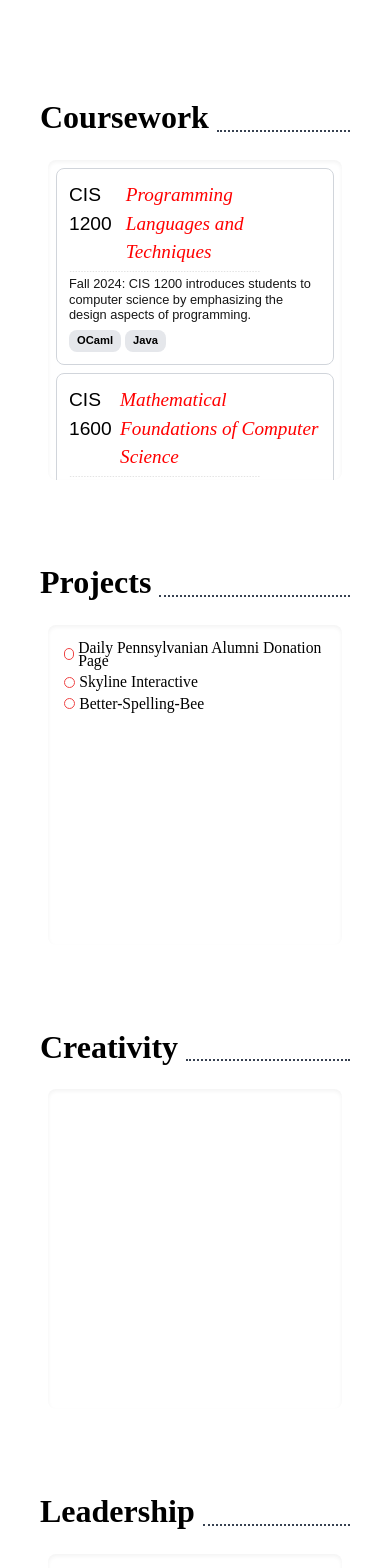
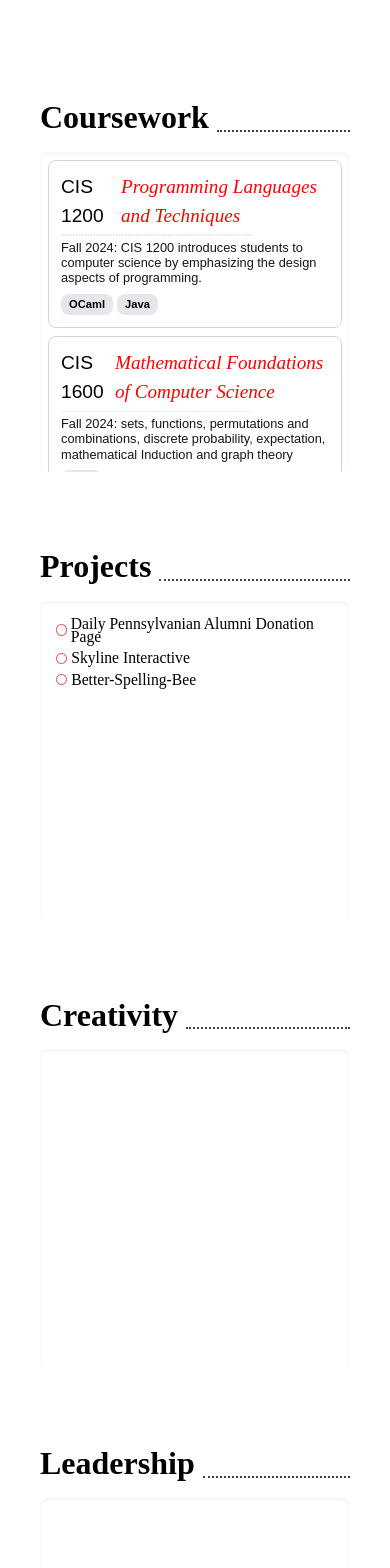
Before and after one commit to kimestelle/my-portfolio, a Next.js app: page / in a window 390 px wide. Shown: the part 781-2349 px from the top of the page. Built offline with nearby package versions, Linux system fonts and the light colour scheme; a web font is replaced by a local one.

Commit message:
removed margins on mobile

```diff
--- a/src/app/components/Coursework.tsx
+++ b/src/app/components/Coursework.tsx
@@ -73,7 +73,7 @@ export default function CourseWork() {
                 </h2>
                 <div className='w-full border-b-2 border-dotted border-gray-700'/>
             </div>
-            <div id='course-container' className='h-80 flex flex-col overflow-scroll gap-2 p-2 m-2 shadow-inner rounded-lg'>
+            <div id='course-container' className='h-80 flex flex-col overflow-scroll gap-2 p-2 sm:m-2 shadow-inner rounded-lg'>
                 {courses.map((course, index) => (
                     <CourseBlock key={index} course={course} />
                 ))}
--- a/src/app/components/Creativity.tsx
+++ b/src/app/components/Creativity.tsx
@@ -7,7 +7,7 @@ export default function Creativity() {
                 </h2>
                 <div className='w-full border-b-2 border-dotted border-gray-700'/>
             </div>
-            <div id='course-container' className='h-80 flex flex-col overflow-scroll gap-2 p-2 m-2 shadow-inner rounded-lg'>
+            <div id='course-container' className='h-80 flex flex-col overflow-scroll gap-2 p-2 sm:m-2 shadow-inner rounded-lg'>
 
             </div>
         </div>
--- a/src/app/components/Leadership.tsx
+++ b/src/app/components/Leadership.tsx
@@ -7,7 +7,7 @@ export default function Leadership() {
                 </h2>
                 <div className='w-full border-b-2 border-dotted border-gray-700'/>
             </div>
-            <div id='course-container' className='h-80 flex flex-col overflow-scroll gap-2 p-2 m-2 shadow-inner rounded-lg'>
+            <div id='course-container' className='h-80 flex flex-col overflow-scroll gap-2 p-2 sm:m-2 shadow-inner rounded-lg'>
 
             </div>
         </div>
--- a/src/app/components/Projects.tsx
+++ b/src/app/components/Projects.tsx
@@ -41,7 +41,7 @@ export default function Projects() {
                 </h2>
                 <div className='w-full border-b-2 border-dotted border-gray-700'/>
                 </div>
-            <div id='course-container' className='h-80 flex flex-col gap-2 p-4 m-2 shadow-inner rounded-lg text-black'>
+            <div id='course-container' className='h-80 flex flex-col gap-2 p-4 sm:m-2 shadow-inner rounded-lg text-black'>
                 <ul className='flex flex-col gap-2 clickable'>
                     <li className='flex flex-row items-center gap-1' onClick={() => handleProjectChange('donation-page')}>
                         <div className='w-[1em] h-[1em] rounded-[1em] border border-red-500'/>
```
